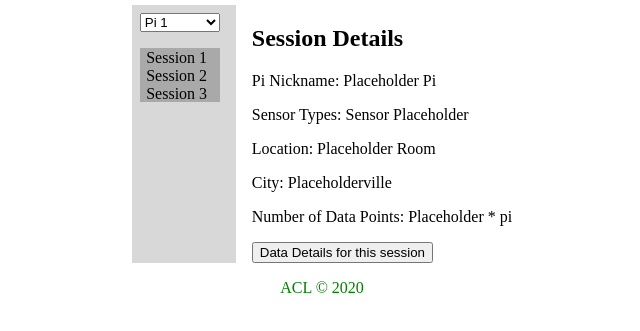
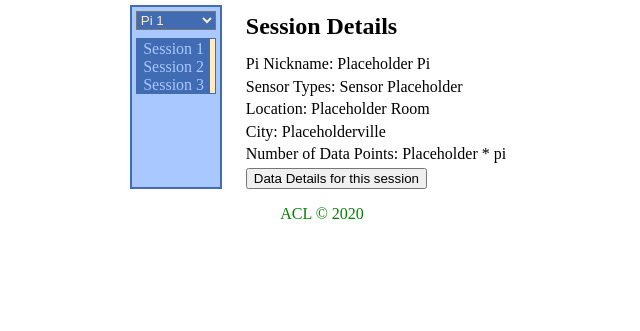
Before and after one commit to tess-jl/react-full-stack-lab, a React app: page / in a window 1280 px wide. Shown: the part 49-380 px from the top of the page, without its empty margins (318-958 px from the left). Built offline with nearby package versions, Linux system fonts and the light colour scheme.

Commit message:
style tweaks, and sidebar color infusion

```diff
--- a/src/components/App.css
+++ b/src/components/App.css
@@ -10,3 +10,10 @@ main, header, footer {
 footer {
   padding: 1rem 0;
 }
+
+a{
+  color:#B3993E;
+  &:active{
+    color:#FFE173}
+
+}
--- a/src/components/Home/DataSessionDetails/DataSessionDetails.css
+++ b/src/components/Home/DataSessionDetails/DataSessionDetails.css
@@ -1,3 +1,13 @@
 .DataSessionDetails{
   display: block;
+  padding: 0 0.5rem;
+  h2{
+    margin:0.5rem 0 1rem;
+  }
+  div{
+    p{
+      margin: 0.4rem 0;
+      line-height: 1;
+    }
+  }
 }
--- a/src/components/Home/PiList/PiList.css
+++ b/src/components/Home/PiList/PiList.css
@@ -1,5 +1,6 @@
 .PiList{
-  background-color: rgba(125, 125, 125, 0.3);
-  padding: 0.5rem 1rem 0 0.5rem;
+  background-color: #A8C8FF;
+  padding: 0.25rem 0.25rem 0;
   margin: 0 1rem 0 0;
+  border: 2px solid #416BB3;
 }
--- a/src/components/commons/radio/Radio.css
+++ b/src/components/commons/radio/Radio.css
@@ -1,15 +1,17 @@
 .RadioList{
-  background-color: darkgray;
+  background-color: #FFEBC2;
   margin: 0 auto;
+  border: 1px solid #416BB3;
 }
 
 .RadioItem {
   label {
     padding: 0.1rem 0.4rem;
-
+    background-color:#416BB3;
+    color:#A8C8FF;
     &:hover {
-      background-color: rgba(0, 0, 255, 0.8);
-      color: white;
+      background-color: #FFE173;
+      color:black;
     }
   }
 
--- a/src/components/commons/select/Select.css
+++ b/src/components/commons/select/Select.css
@@ -1,4 +1,6 @@
 .SelectList {
-  margin: 0 auto 1rem;
+  margin: 0 auto 0.5rem;
   min-width: 5rem;
+  background: #416BB3;
+  color: #FFEBC2;
   }
```
